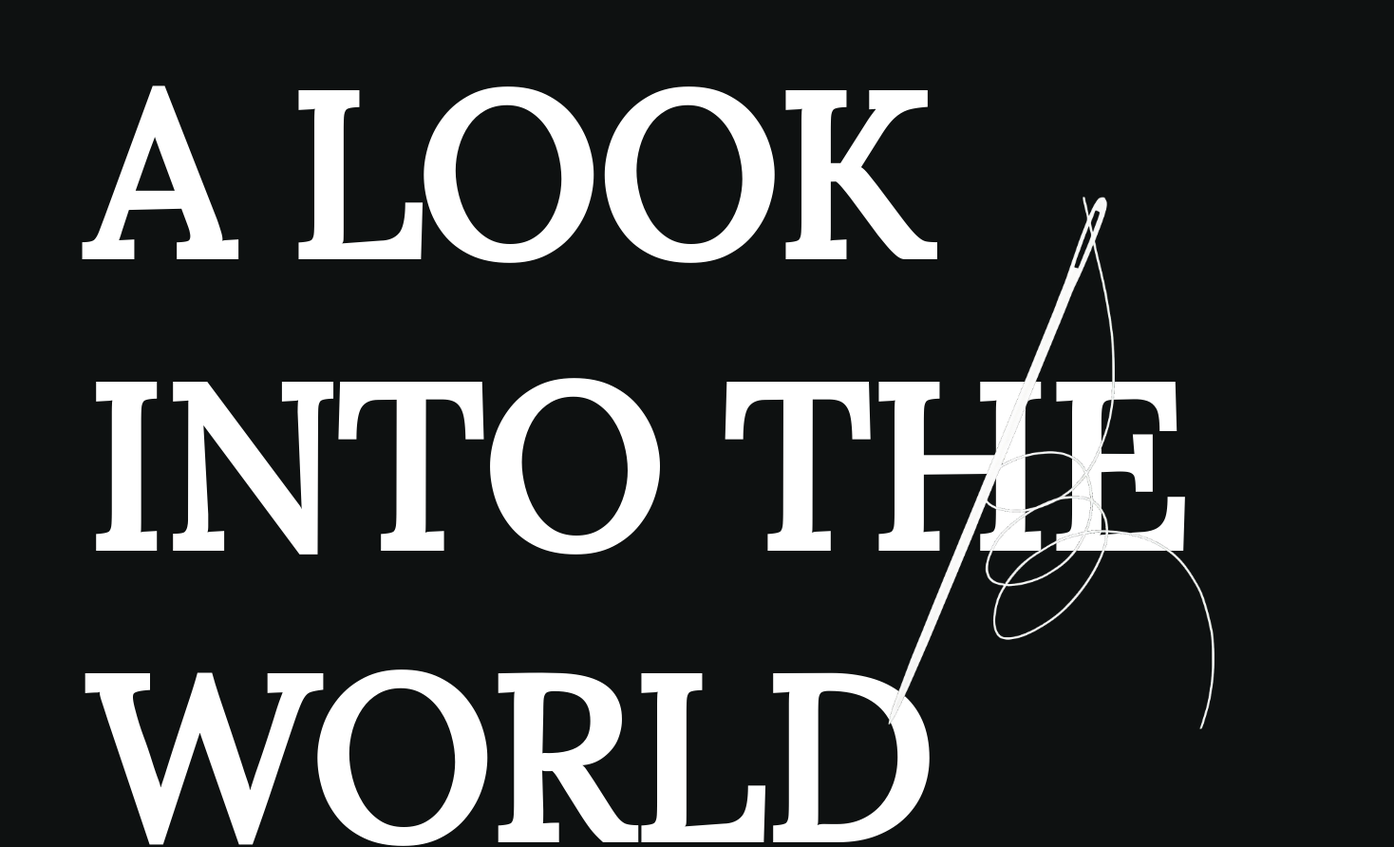
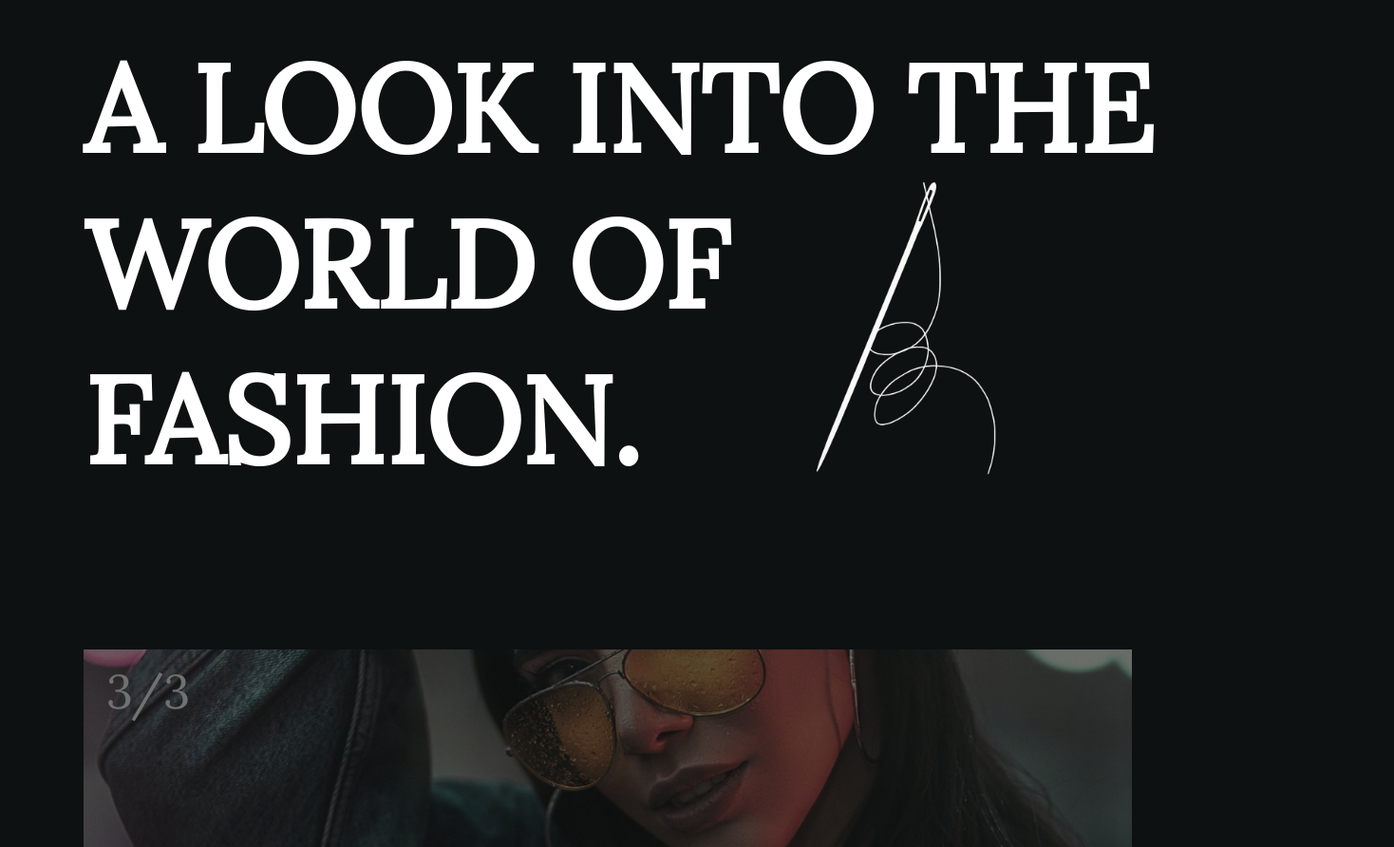
Before and after one commit to DriftingOtter/AA-Fashion, a plain HTML site: page index.html in a window 1280 px wide. Shown: the top 892 px of the page at 95% size, 1468 px wide, since content can reach past the window. Drawn offline with nearby package versions, Linux system fonts and the light colour scheme.

Commit message:
Fixed title blurb not fitting a landscape screen

```diff
--- a/style.css
+++ b/style.css
@@ -8,7 +8,7 @@ h1, h2, h3, h4, a, input, label {
 }
 
 h1 {
-  font-size: 15rem;
+  font-size: 10vw;
 }
 
 h2, a {
@@ -54,10 +54,10 @@ s
 }
 
 .logo-top {
-  width: 700px;
+  width: 30vw;
   position: absolute;
-  top: 20%;
-  left: 60%;
+  top: 13vw;
+  left: 60vw;
 }
 
 * {
```
